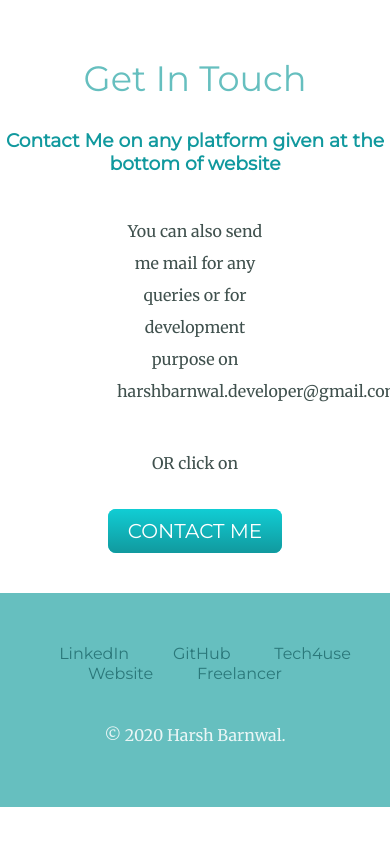
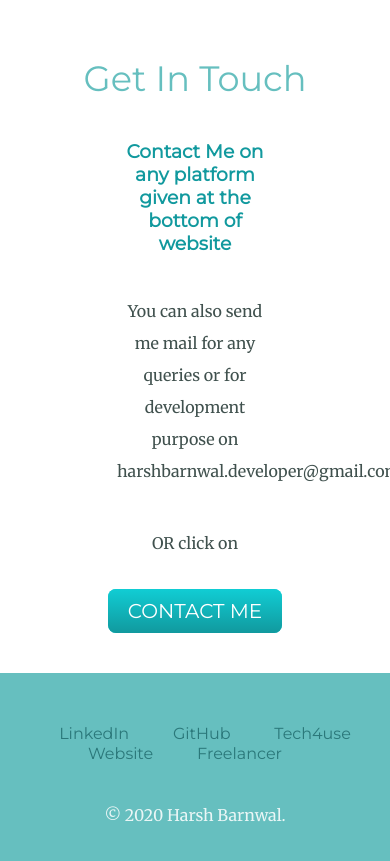
Before and after one commit to harshbarnwal/CV-First-HTML-page-, a plain HTML site: page index.html in a window 390 px wide. Shown: the part 2322-3183 px from the top of the page. Before the commit the page ends 3129 px from the top, so only its background shows below. Drawn offline with Linux system fonts and the light colour scheme.

Commit message:
Changes Contact Me
Shrunk Contact Me part and also made it responsive to fit in different screen sizes.

```diff
--- a/index.html
+++ b/index.html
@@ -41,7 +41,7 @@
     <hr>
     <div class="contact-me">
       <h2>Get In Touch</h2>
-      <h3>Contact Me on any platform given at the bottom of website</h3>
+      <h3 class="contact-message">Contact Me on any platform given at the bottom of website</h3>
       <p class="contact-message">You can also send me mail for any queries or for development purpose on harshbarnwal.developer@gmail.com</p>
       <p class="contact-message">OR click on</p>
       <a id="contact-btn" href="mailto:harshbarnwal.developer@gmail.com">CONTACT ME</a>
```
